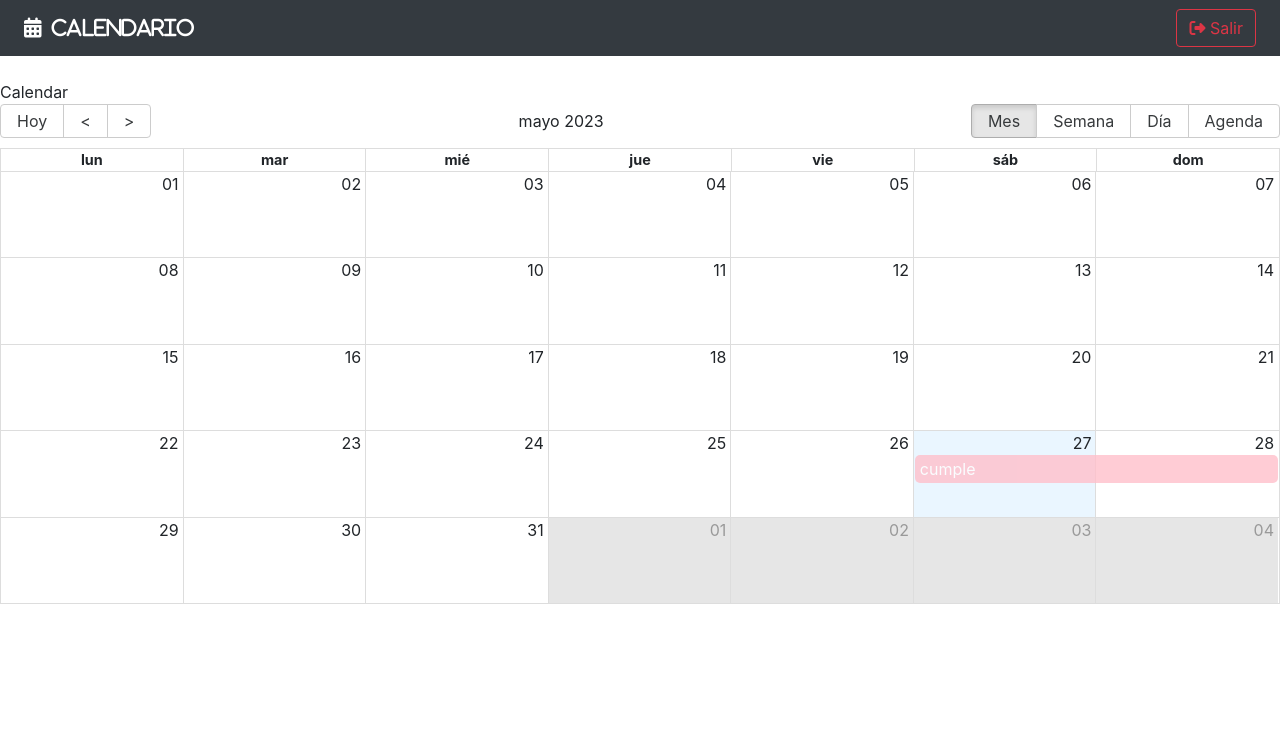
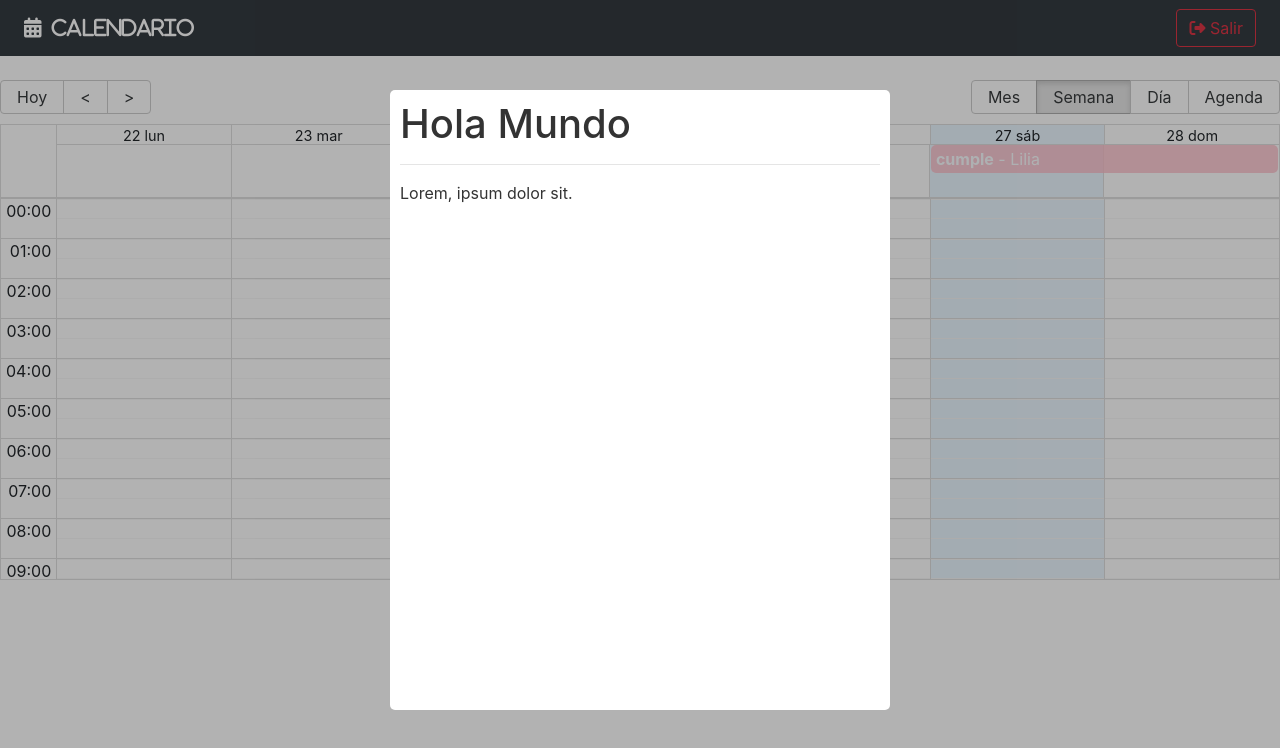
Before and after one commit to Lilopadilla22/Calendar-redux, a React (Vite) app: page / in a window 1280 px wide. Shown: the top 748 px of the page. Built offline with nearby package versions, Linux system fonts and the light colour scheme.

Commit message:
add modal-calendar

```diff
--- a/package.json
+++ b/package.json
@@ -14,6 +14,7 @@
     "react": "^18.2.0",
     "react-big-calendar": "^1.6.9",
     "react-dom": "^18.2.0",
+    "react-modal": "^3.16.1",
     "react-router-dom": "6"
   },
   "devDependencies": {
--- /dev/null
+++ b/src/calendar/components/CalendarEvent.jsx
@@ -0,0 +1,16 @@
+import React from 'react'
+
+export const CalendarEvent = (props) => {
+
+    const {event}  = props
+
+    const {title, user} = event
+
+
+  return (
+    <>
+        <strong>{title}</strong>
+        <span> - {user.name}</span>
+    </>
+  )
+}
--- /dev/null
+++ b/src/calendar/components/CalendarModal.jsx
@@ -0,0 +1,41 @@
+import React, { useState } from 'react'
+import Modal from 'react-modal'
+
+const customStyles = {
+    content: {
+      top: '50%',
+      left: '50%',
+      right: 'auto',
+      bottom: 'auto',
+      marginRight: '-50%',
+      transform: 'translate(-50%, -50%)',
+    },
+  };
+
+Modal.setAppElement('#root');
+
+export const CalendarModal = () => {
+
+    const [isOpen, setIsOpen] = useState(true)
+
+    const onCloseModal = () => {
+        console.log('cerrando modal')
+        setIsOpen(false)
+    }
+
+  return (
+    <Modal
+        isOpen={isOpen}
+        onRequestClose={onCloseModal}
+        style={customStyles}
+        className='modal'
+        overlayClassName='modal-fondo'
+        closeTimeoutMS={200}
+    >
+        <h1>Hola Mundo</h1>
+        <hr/>
+        <p>Lorem, ipsum dolor sit.</p>
+
+    </Modal>
+  )
+}
--- a/src/calendar/pages/Calendar.jsx
+++ b/src/calendar/pages/Calendar.jsx
@@ -1,10 +1,12 @@
-import React from 'react'
+import React, { useState } from 'react'
 import { Calendar } from 'react-big-calendar'
 import 'react-big-calendar/lib/css/react-big-calendar.css'
 import { Navbar } from '../components/Navbar'
 import { addHours } from 'date-fns'
 import { localizer } from '../../Helpers/CalendarLocalizer'
 import { GetMessage } from '../../Helpers/GetMessage'
+import { CalendarEvent } from '../components/CalendarEvent'
+import { CalendarModal } from '../components/CalendarModal'
 
 
 const events = [{
@@ -21,6 +23,8 @@
 
 export const CalendarPage = () => {
 
+  const [lasView, setLasView] = useState(localStorage.getItem('lastView') || 'week')
+
   const eventStyleGetter = (event, start, end, isSelected) => {
 
     const style = {
@@ -35,21 +39,47 @@
     }
   }
 
+
+  const onDoubleClick = (event) => {
+
+    console.log({doubleClick: event})
+  }
+
+  const onClick = (event) => {
+
+    console.log({click: event})
+  }
+
+  const onViewChanged = (event) => {
+
+    localStorage.setItem('lastView', event)
+    setLasView(event)
+    // console.log({viewChange: event})
+  }
+
   return (
     <>
       <Navbar/>
-      <div>Calendar</div>
+
       <div>
         <Calendar
           culture= 'es'
           localizer={localizer}
           events={events}
+          defaultView={lasView}
           startAccessor="start"
           endAccessor="end"
           style={{ height: 500 }}
           messages={GetMessage()}
           eventPropGetter={eventStyleGetter}
+          components={{
+            event: CalendarEvent
+          }}
+          onDoubleClickEvent={onDoubleClick}
+          onSelectEvent={onClick}
+          onView={onViewChanged}
         />
+        <CalendarModal/>
       </div>
     </>
   )
--- /dev/null
+++ b/src/index.css
@@ -0,0 +1,40 @@
+/* Modal */
+.ReactModalPortal > div{
+    opacity: 0;
+}
+
+.ReactModalPortal .ReactModal__Overlay {
+    align-items: center;
+    display: flex;
+    justify-content: center;
+    transition: opacity .2s ease-in-out;
+    z-index: 999;
+}
+
+.modal-fondo {
+    background-color: rgba(0, 0, 0, 0.3);
+    bottom: 0;
+    left: 0;
+    right: 0;
+    top: 0;
+    position: fixed;
+}
+
+.ReactModalPortal .ReactModal__Overlay--after-open {
+    opacity: 1;
+}
+
+.ReactModalPortal .ReactModal__Overlay--before-close {
+    opacity: 0;
+}
+
+.modal {
+    background: white;
+    border-radius: 5px;
+    color: rgb(51, 51, 51);
+    display: inline;
+    max-height: 620px;
+    max-width: 500px;
+    outline: none;
+    padding: 10px;
+}
--- a/src/main.jsx
+++ b/src/main.jsx
@@ -1,6 +1,7 @@
 import React from 'react'
 import ReactDOM from 'react-dom/client'
 import { CalendarPage } from './calendar/pages/Calendar.jsx'
+import './index.css'
 
 ReactDOM.createRoot(document.getElementById('root')).render(
   <React.StrictMode>
```
Also changed, not shown: 1 other file (tests, documents, lock files or other folders).
